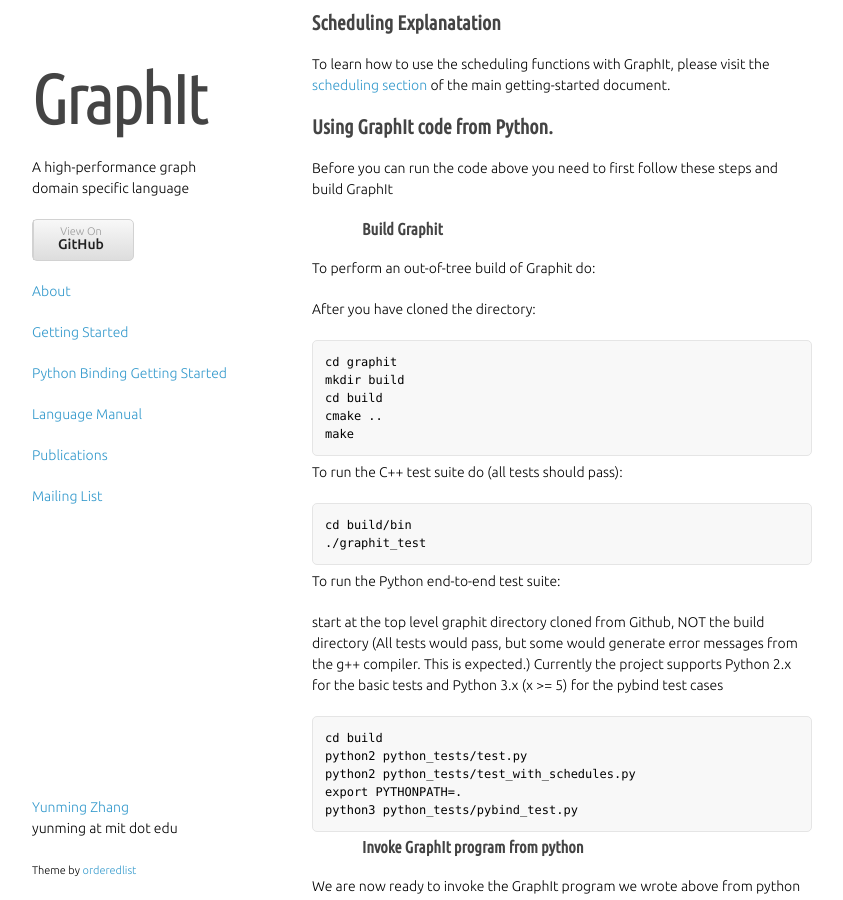
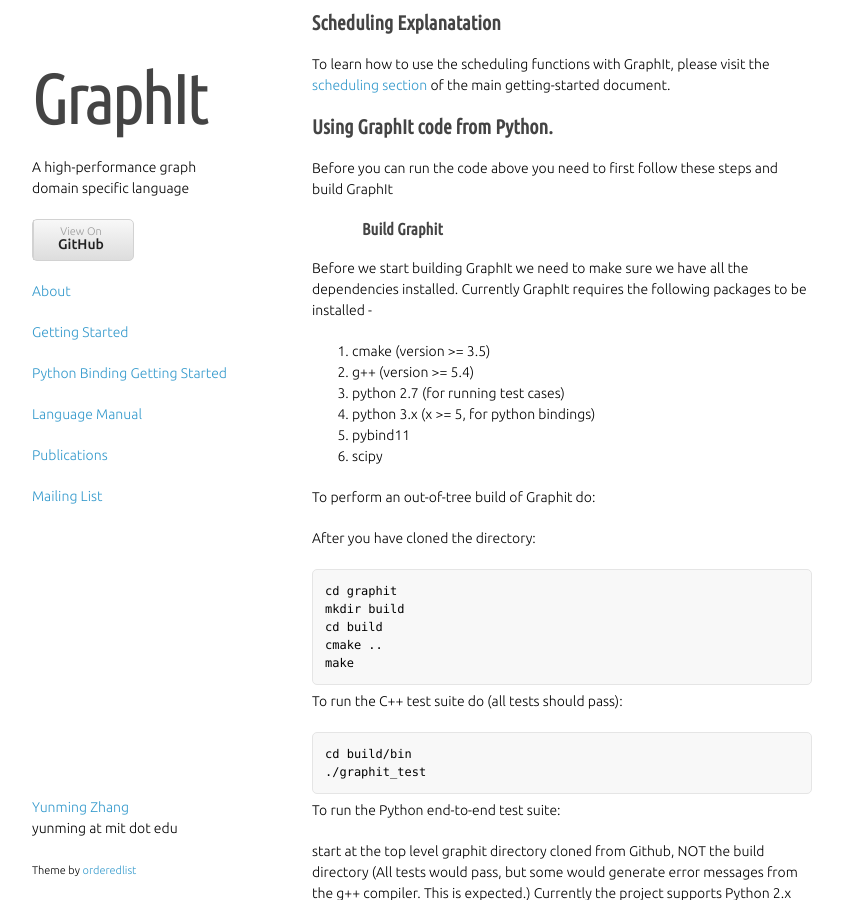
Before and after one commit to yunmingzhang17/yunmingzhang17.github.io, a Jekyll site: the page built from python-getting-started.md, in a window 1280 px wide and 900 px high, scrolled down 7219 px. Shown: the whole window, without its empty margins (218-1061 px from the left). Built offline with Jekyll 4.4.1, drawn with Linux system fonts in a browser that asks for light colours; nearby versions of some CDN libraries; some web fonts are replaced; library files that are not in the unit come from our copies.

Commit message:
Added dependencies to compiling graphit section

```diff
--- a/python-getting-started.md
+++ b/python-getting-started.md
@@ -274,6 +274,14 @@
 Before you can run the code above you need to first follow these steps and build GraphIt
 
 ### Build Graphit
+Before we start building GraphIt we need to make sure we have all the dependencies installed. Currently GraphIt requires the following packages to be installed -
+1. cmake (version >= 3.5)
+2. g++ (version >= 5.4)
+3. python 2.7 (for running test cases)
+4. python 3.x (x >= 5, for python bindings)
+5. pybind11
+6. scipy
+
 
 To perform an out-of-tree build of Graphit do:
 
```
